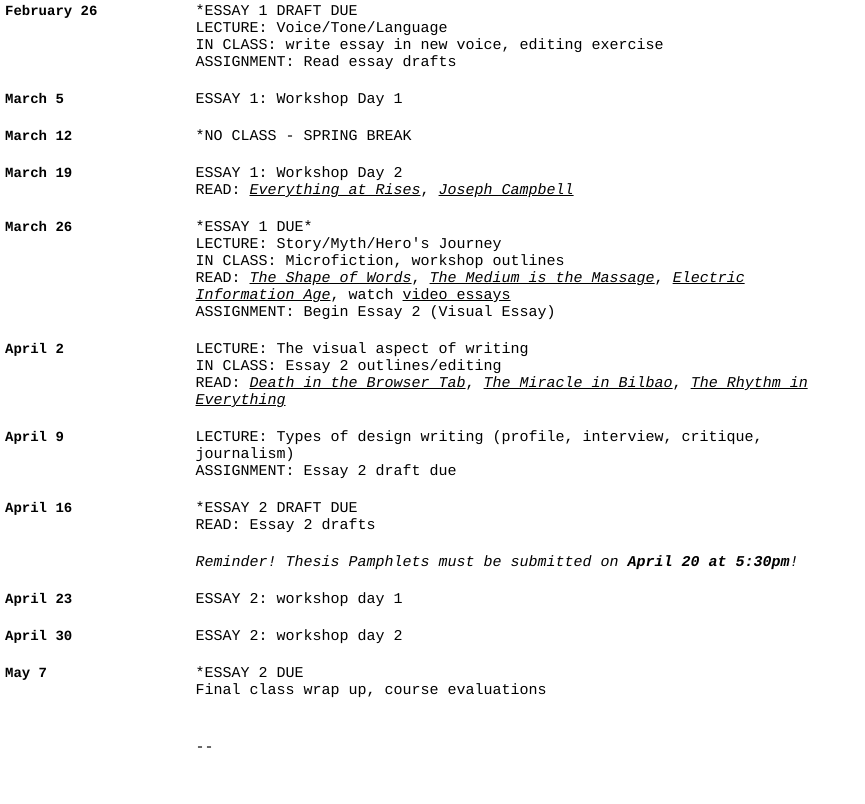
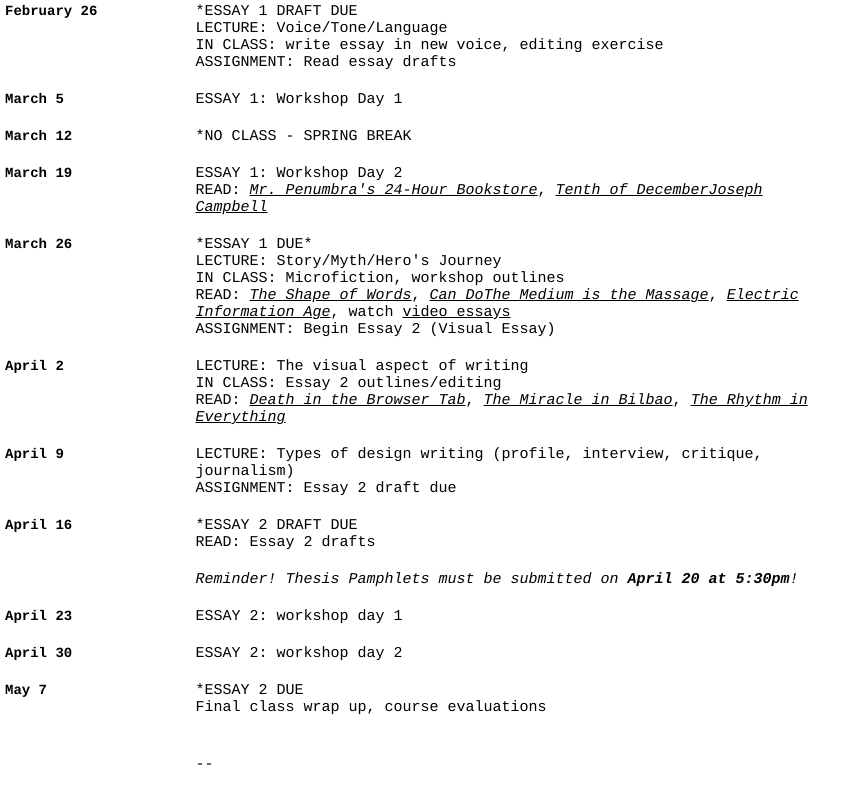
Before and after one commit to jarrettfuller/design-writing, a plain HTML site: page syllabus.html in a window 1280 px wide. Shown: the part 722-1526 px from the top of the page, without its empty margins (0-865 px from the left). Drawn offline with Linux system fonts and the light colour scheme.

Commit message:
added short stories and visual essays

```diff
--- a/syllabus.html
+++ b/syllabus.html
@@ -101,7 +101,7 @@
                 <h3>March 19</h3>
             <div class="class">
                 <p>ESSAY 1: Workshop Day 2</p>
-                <p>READ: <a href="https://thomasaquinas.edu/pdfs/alumni/everything-that-rises.pdf"><i>Everything at Rises</i></a>, <a href="http://mythologyteacher.com/documents/TheHeroJourney.pdf"><i>Joseph Campbell</i></a>
+                <p>READ: <a href="https://www.robinsloan.com/books/penumbra/short-story/"><i>Mr. Penumbra's 24-Hour Bookstore</i></a>, <a href="https://www.newyorker.com/magazine/2011/10/31/tenth-of-december"><i>Tenth of December</i></a><a href="http://mythologyteacher.com/documents/TheHeroJourney.pdf"><i>Joseph Campbell</i></a>
                 </div>
             </div>
 
@@ -111,7 +111,7 @@
                 <p>*ESSAY 1 DUE*</p>
                 <p>LECTURE: Story/Myth/Hero's Journey</p>
                 <p>IN CLASS: Microfiction, workshop outlines</p>
-                <p>READ: <a href="http://readings.design/PDF/Bruno-Munari-The-Shape-of-Words-and-Poems-and-Telegrams-in-Design-as-Art-1971.pdf"><i>The Shape of Words</i></a>, <a href="http://readings.design/PDF/the-medium-is-the-massage.pdf"><i>The Medium is the Massage</i></a>, <a href="downloads/IP_TEIAB_Supplement_1_Fiore.pdf"><i>Electric Information Age</i></a>, watch <a href="">video essays</a></p>
+                <p>READ: <a href="http://readings.design/PDF/Bruno-Munari-The-Shape-of-Words-and-Poems-and-Telegrams-in-Design-as-Art-1971.pdf"><i>The Shape of Words</i></a>, <a href="https://kalman.blogs.nytimes.com/2009/07/30/can-do/"><i>Can Do</i></a><a href="http://readings.design/PDF/the-medium-is-the-massage.pdf"><i>The Medium is the Massage</i></a>, <a href="downloads/IP_TEIAB_Supplement_1_Fiore.pdf"><i>Electric Information Age</i></a>, watch <a href="">video essays</a></p>
                 <p>ASSIGNMENT: Begin Essay 2 (Visual Essay)</p>
                 </div>
             </div>
```
